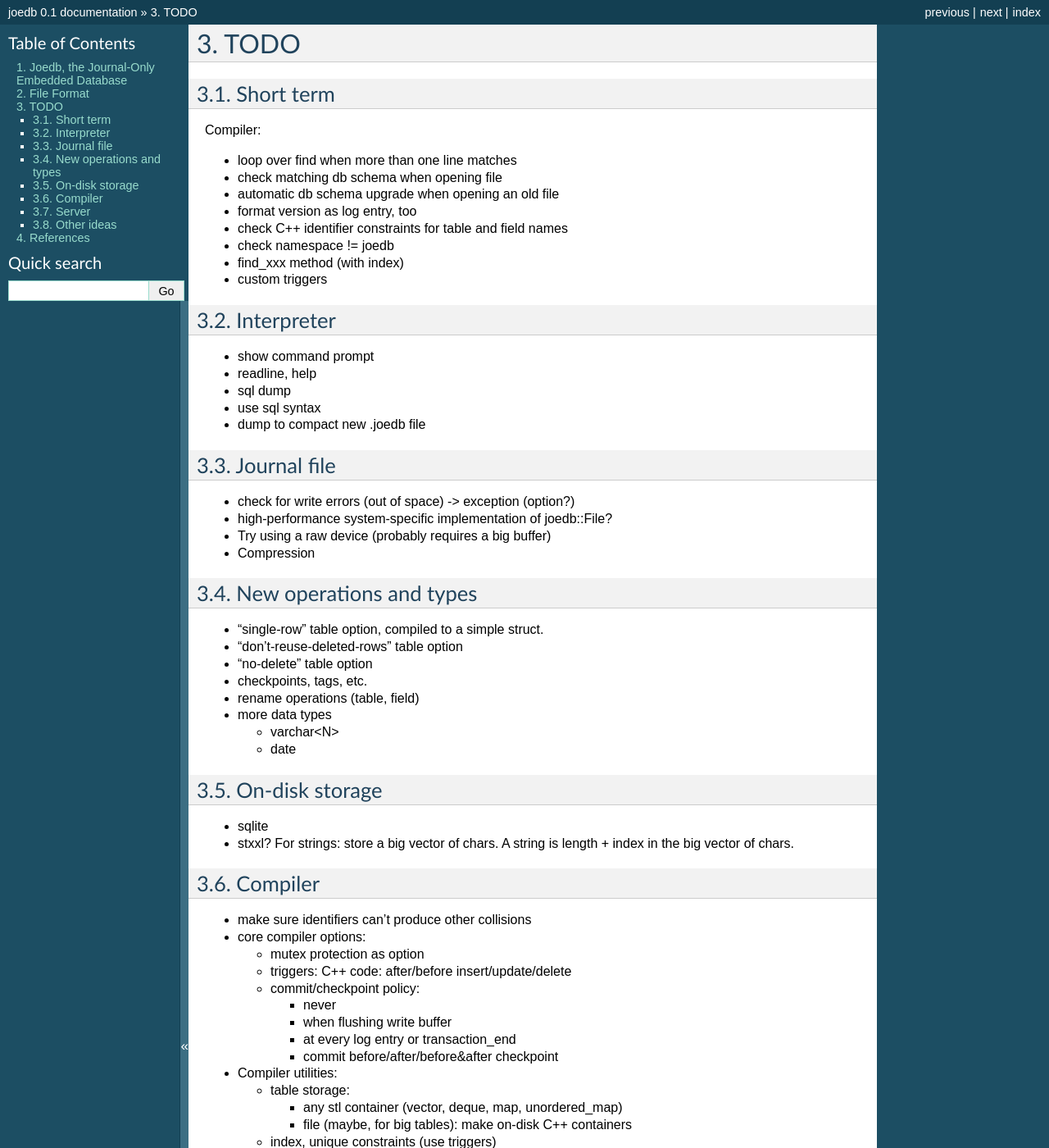
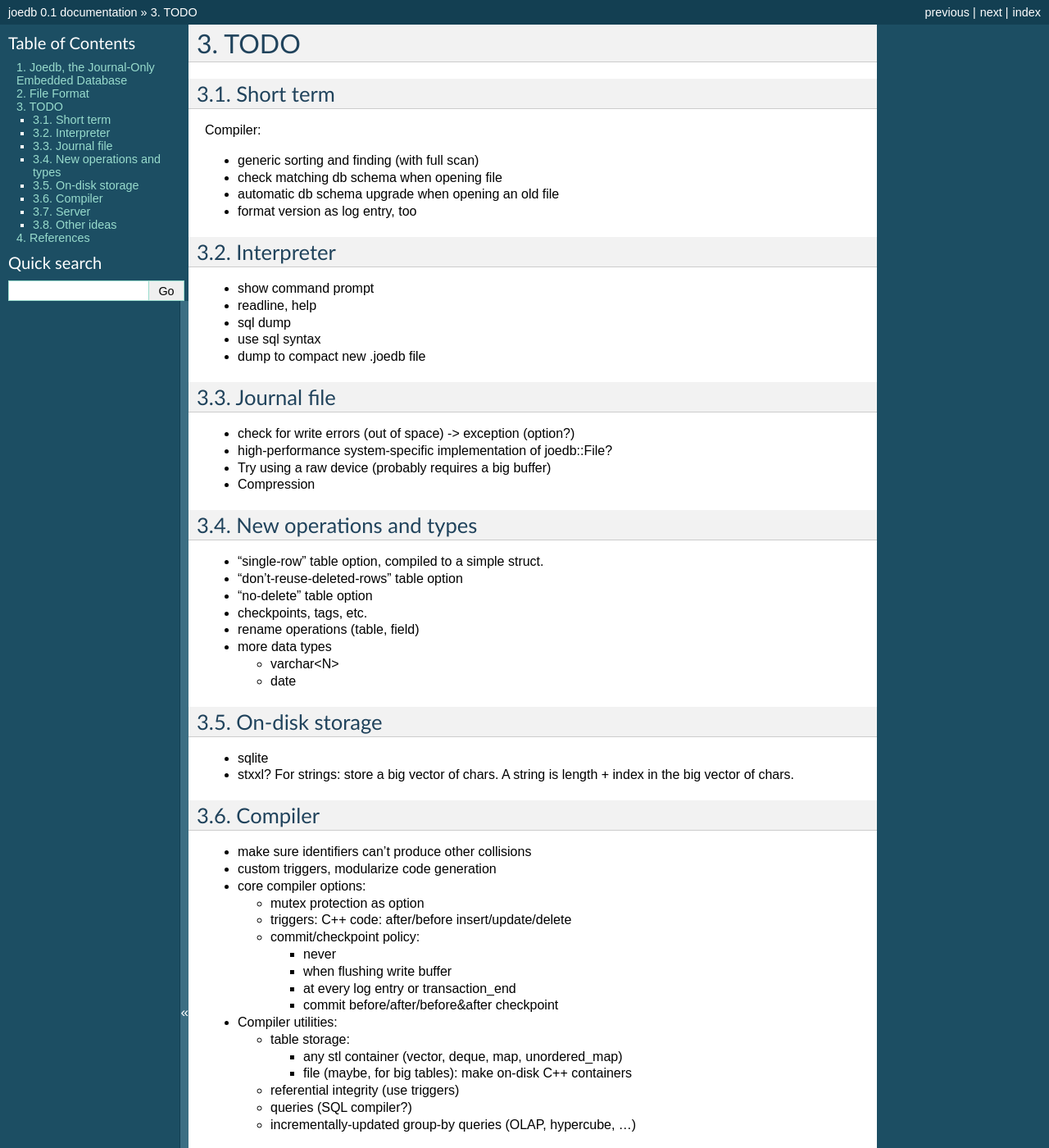
Before and after one commit to Remi-Coulom/joedb, a Sphinx documentation site: the page built from doc/source/todo.rst, in a window 1280 px wide and 1400 px high. Shown: the whole window at 82% size. Built offline with Sphinx 7.4.7, drawn with Linux system fonts in a browser that asks for light colours; formulas are drawn with MathJax 3.

```diff
--- a/doc/source/todo.rst
+++ b/doc/source/todo.rst
@@ -5,14 +5,10 @@
 ----------
 Compiler:
 
-- loop over find when more than one line matches
+- generic sorting and finding (with full scan)
 - check matching db schema when opening file
 - automatic db schema upgrade when opening an old file
 - format version as log entry, too
-- check C++ identifier constraints for table and field names
-- check namespace != joedb
-- find_xxx method (with index)
-- custom triggers
 
 Interpreter
 -----------
@@ -52,6 +48,7 @@
 --------
 
 - make sure identifiers can't produce other collisions
+- custom triggers, modularize code generation
 
 - core compiler options:
 
@@ -71,7 +68,6 @@
     - any stl container (vector, deque, map, unordered_map)
     - file (maybe, for big tables): make on-disk C++ containers
 
-  - index, unique constraints (use triggers)
   - referential integrity (use triggers)
   - queries (SQL compiler?)
   - incrementally-updated group-by queries (OLAP, hypercube, ...)
```
Also changed, not shown: 3 other files.
